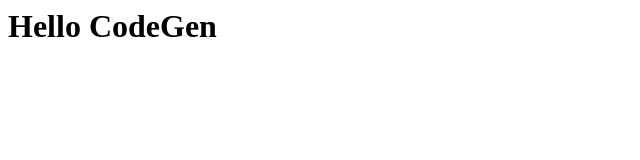
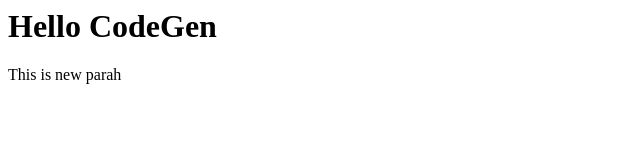
Before and after one commit to Rifthi-tech/codegen, a plain HTML site: page index.html in a window 1280 px wide. Shown: the full height of the page, 0-640 px from the left. Drawn offline with Linux system fonts and the light colour scheme.

Commit message:
Add new paragraph to index.html

```diff
--- a/index.html
+++ b/index.html
@@ -4,5 +4,6 @@
   </head>
   <body>
     <h1>Hello CodeGen</h1>
+    <p>This is new parah</p>
   </body>
 </html>
```
